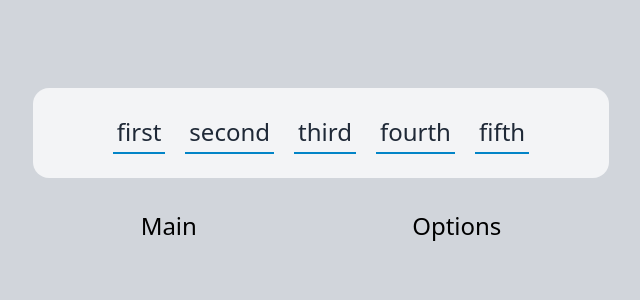
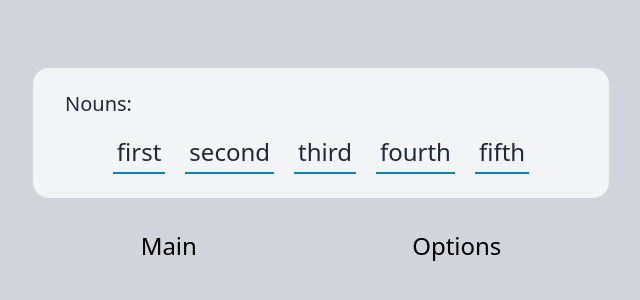
Before and after one commit to Sebosun/latin-downling-method, a React (Create React App) app: page /options in a window 1280 px wide. Shown: the part 218-518 px from the top of the page, without its empty margins (319-959 px from the left). Built offline with nearby package versions, Linux system fonts and the light colour scheme.

Commit message:
paragraph in options clarifying those are nouns

```diff
--- a/src/components/game/Game.tsx
+++ b/src/components/game/Game.tsx
@@ -6,6 +6,7 @@ import {
   addPerfect,
   addSets,
 } from "../../store/slices/stats";
+
 import { ConjugationTypes } from "./options/GameOptions";
 import SpecialCharacters from "../wrappers/SpecialCharacters";
 import Question from "./Question";
--- a/src/components/game/options/DisplayDeclensions.tsx
+++ b/src/components/game/options/DisplayDeclensions.tsx
@@ -13,7 +13,6 @@ export default function DisplayMore({ name, item }: DisplayTypes) {
   const dispatch = useAppDispatch();
 
   const setAsCurrent = (item: NounTypes) => {
-    console.log(item);
     dispatch(changeWord(item));
   };
 
--- a/src/components/game/options/GameOptions.tsx
+++ b/src/components/game/options/GameOptions.tsx
@@ -50,14 +50,16 @@ export interface Pronoun {
   };
 }
 
+// responsible for displaying all the conjugations available to the user
 export default function GameOptions(): ReactElement | null {
   const parsed: NounsObject = conjugations;
-  const keys: string[] = Object.keys(parsed.nouns);
+  const nounKeys: string[] = Object.keys(parsed.nouns);
 
   return (
-    <main className="w-full   max-h-96 overflow-y-auto bg-gray-100 rounded-2xl shadow-l text-gray-800 p-4">
+    <main className="w-full max-h-96 overflow-y-auto bg-gray-100 rounded-2xl shadow-l text-gray-800 p-4">
+      <p className="text-xl mx-4 leading-loose">Nouns:</p>
       <div className="lg:flex  gap-5 text-2xl justify-center">
-        {keys.map((item) => {
+        {nounKeys.map((item) => {
           return (
             <ul>
               <li>
```
